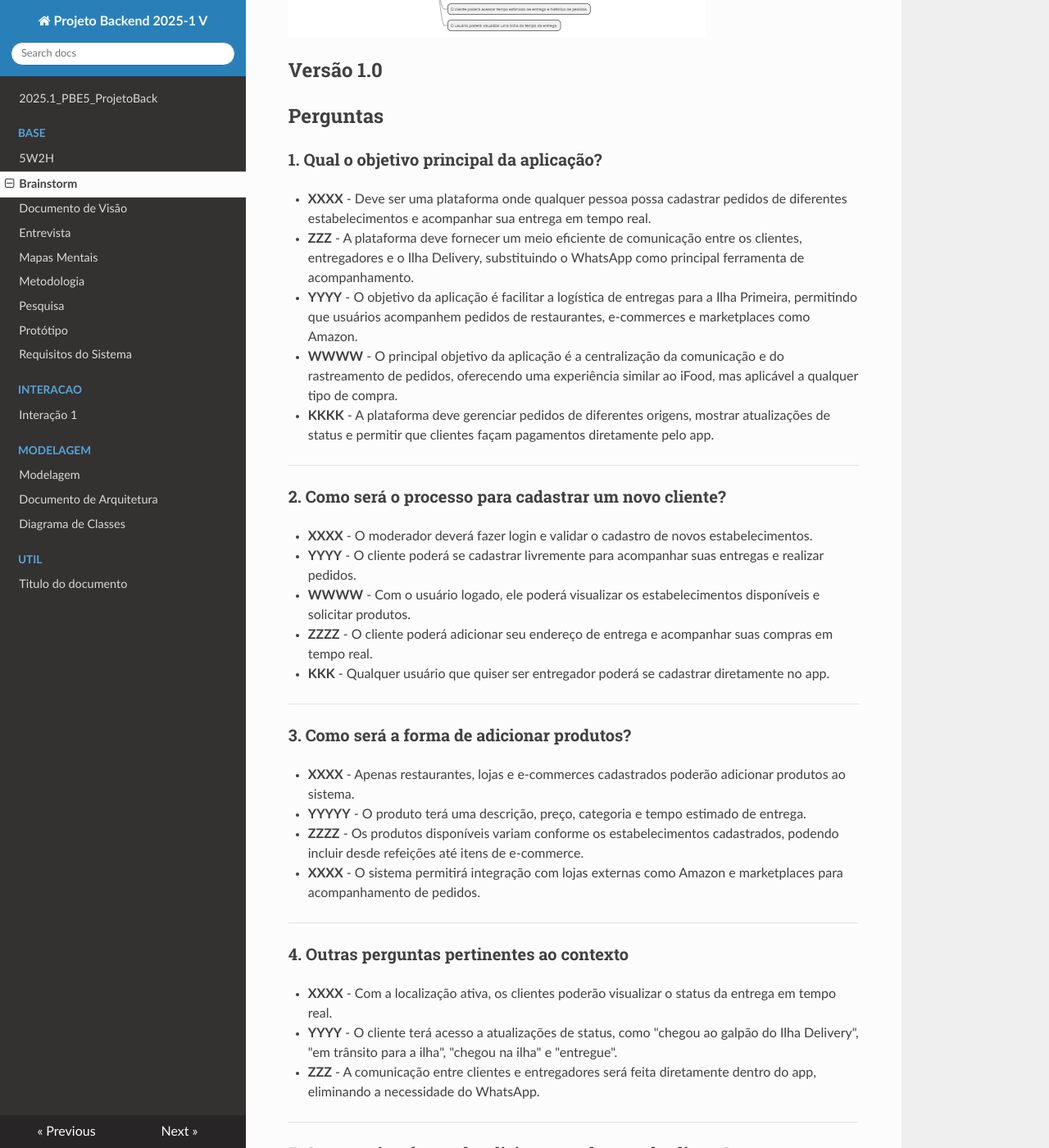
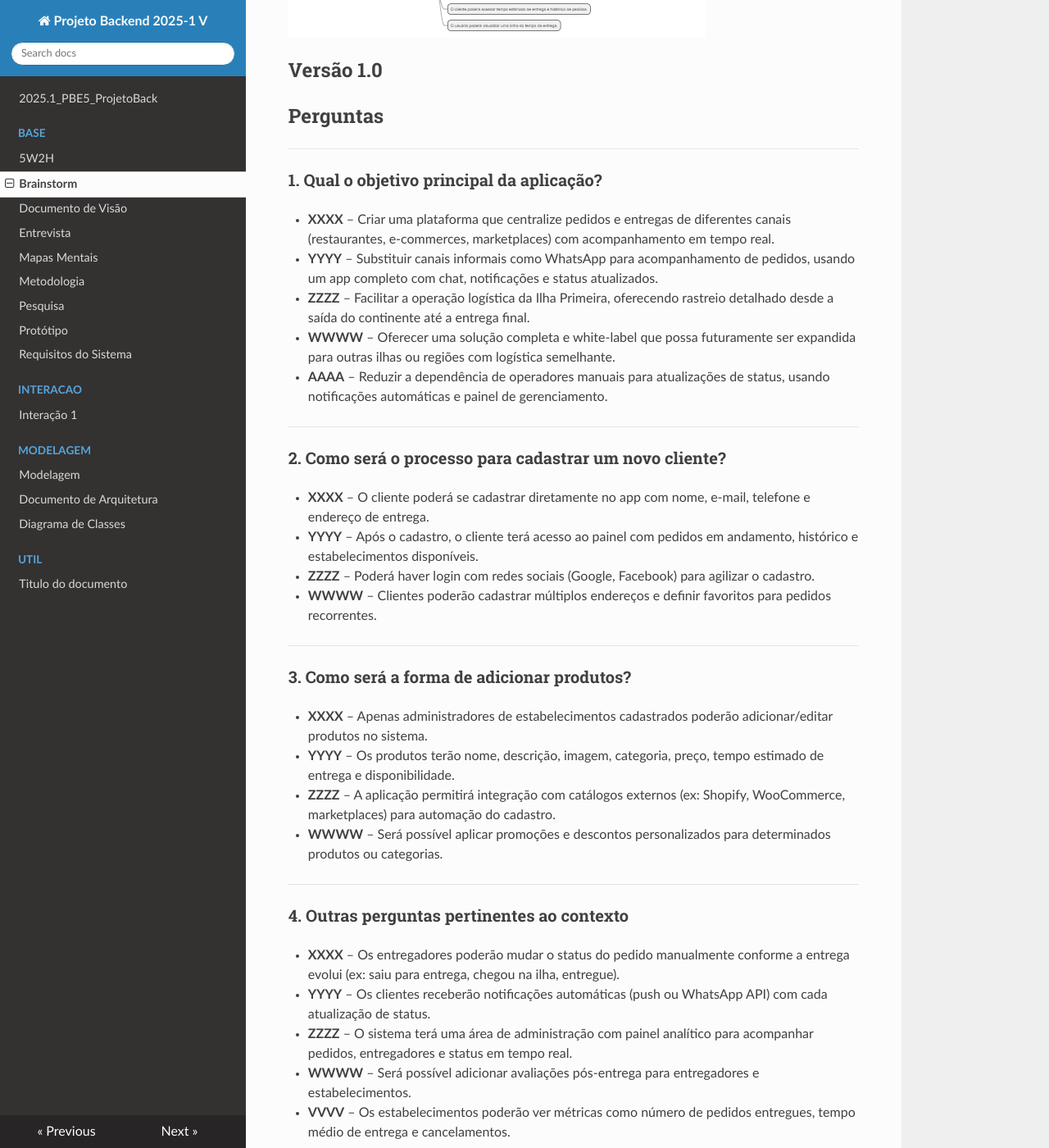
Before and after one commit to Projetos-de-Extensao/PBE_25.1_8001_V, an MkDocs documentation site: the page built from docs/base/Brainstorm.md, in a window 1280 px wide and 1400 px high, scrolled down 884 px. Shown: the whole window at 82% size. Built offline with MkDocs 1.6.1, drawn with Linux system fonts in a browser that asks for light colours; nearby versions of some CDN libraries; some of the changed text lies outside the part shown.

Commit message:
Update Brainstorm.md

```diff
--- a/docs/base/Brainstorm.md
+++ b/docs/base/Brainstorm.md
@@ -18,53 +18,65 @@ A equipe se reuniu para debater ideias gerais sobre o projeto via..., começou .
 ![Mapa Mental](https://github.com/Projetos-de-Extensao/PBE_25.1_8001_V/blob/main/docs/assets/Mapas%20Mentais/mapaMental.png)
 
 
-## Versão 1.0
+## **Versão 1.0**
 
-## Perguntas
+## **Perguntas**
+
+---
 
 ### **1. Qual o objetivo principal da aplicação?**
-- **XXXX** - Deve ser uma plataforma onde qualquer pessoa possa cadastrar pedidos de diferentes estabelecimentos e acompanhar sua entrega em tempo real.
-- **ZZZ** - A plataforma deve fornecer um meio eficiente de comunicação entre os clientes, entregadores e o Ilha Delivery, substituindo o WhatsApp como principal ferramenta de acompanhamento.
-- **YYYY** - O objetivo da aplicação é facilitar a logística de entregas para a Ilha Primeira, permitindo que usuários acompanhem pedidos de restaurantes, e-commerces e marketplaces como Amazon.
-- **WWWW** - O principal objetivo da aplicação é a centralização da comunicação e do rastreamento de pedidos, oferecendo uma experiência similar ao iFood, mas aplicável a qualquer tipo de compra.
-- **KKKK** - A plataforma deve gerenciar pedidos de diferentes origens, mostrar atualizações de status e permitir que clientes façam pagamentos diretamente pelo app.
+
+- **XXXX** – Criar uma plataforma que centralize pedidos e entregas de diferentes canais (restaurantes, e-commerces, marketplaces) com acompanhamento em tempo real.
+- **YYYY** – Substituir canais informais como WhatsApp para acompanhamento de pedidos, usando um app completo com chat, notificações e status atualizados.
+- **ZZZZ** – Facilitar a operação logística da Ilha Primeira, oferecendo rastreio detalhado desde a saída do continente até a entrega final.
+- **WWWW** – Oferecer uma solução completa e white-label que possa futuramente ser expandida para outras ilhas ou regiões com logística semelhante.
+- **AAAA** – Reduzir a dependência de operadores manuais para atualizações de status, usando notificações automáticas e painel de gerenciamento.
 
 ---
 
 ### **2. Como será o processo para cadastrar um novo cliente?**
-- **XXXX** - O moderador deverá fazer login e validar o cadastro de novos estabelecimentos.
-- **YYYY** - O cliente poderá se cadastrar livremente para acompanhar suas entregas e realizar pedidos.
-- **WWWW** - Com o usuário logado, ele poderá visualizar os estabelecimentos disponíveis e solicitar produtos.
-- **ZZZZ** - O cliente poderá adicionar seu endereço de entrega e acompanhar suas compras em tempo real.
-- **KKK** - Qualquer usuário que quiser ser entregador poderá se cadastrar diretamente no app.
+
+- **XXXX** – O cliente poderá se cadastrar diretamente no app com nome, e-mail, telefone e endereço de entrega.
+- **YYYY** – Após o cadastro, o cliente terá acesso ao painel com pedidos em andamento, histórico e estabelecimentos disponíveis.
+- **ZZZZ** – Poderá haver login com redes sociais (Google, Facebook) para agilizar o cadastro.
+- **WWWW** – Clientes poderão cadastrar múltiplos endereços e definir favoritos para pedidos recorrentes.
 
 ---
 
 ### **3. Como será a forma de adicionar produtos?**
-- **XXXX** - Apenas restaurantes, lojas e e-commerces cadastrados poderão adicionar produtos ao sistema.
-- **YYYYY** - O produto terá uma descrição, preço, categoria e tempo estimado de entrega.
-- **ZZZZ** - Os produtos disponíveis variam conforme os estabelecimentos cadastrados, podendo incluir desde refeições até itens de e-commerce.
-- **XXXX** - O sistema permitirá integração com lojas externas como Amazon e marketplaces para acompanhamento de pedidos.
+
+- **XXXX** – Apenas administradores de estabelecimentos cadastrados poderão adicionar/editar produtos no sistema.
+- **YYYY** – Os produtos terão nome, descrição, imagem, categoria, preço, tempo estimado de entrega e disponibilidade.
+- **ZZZZ** – A aplicação permitirá integração com catálogos externos (ex: Shopify, WooCommerce, marketplaces) para automação do cadastro.
+- **WWWW** – Será possível aplicar promoções e descontos personalizados para determinados produtos ou categorias.
 
 ---
 
 ### **4. Outras perguntas pertinentes ao contexto**
-- **XXXX** - Com a localização ativa, os clientes poderão visualizar o status da entrega em tempo real.
-- **YYYY** - O cliente terá acesso a atualizações de status, como "chegou ao galpão do Ilha Delivery", "em trânsito para a ilha", "chegou na ilha" e "entregue".
-- **ZZZ** - A comunicação entre clientes e entregadores será feita diretamente dentro do app, eliminando a necessidade do WhatsApp.
+
+- **XXXX** – Os entregadores poderão mudar o status do pedido manualmente conforme a entrega evolui (ex: saiu para entrega, chegou na ilha, entregue).
+- **YYYY** – Os clientes receberão notificações automáticas (push ou WhatsApp API) com cada atualização de status.
+- **ZZZZ** – O sistema terá uma área de administração com painel analítico para acompanhar pedidos, entregadores e status em tempo real.
+- **WWWW** – Será possível adicionar avaliações pós-entrega para entregadores e estabelecimentos.
+- **VVVV** – Os estabelecimentos poderão ver métricas como número de pedidos entregues, tempo médio de entrega e cancelamentos.
 
 ---
 
 ### **5. Como seria a forma de adicionar produtos pelo cliente?**
-- **XXX** - O cliente poderá selecionar produtos dentro dos estabelecimentos cadastrados e adicionar ao carrinho.
-- **YYY** - Será possível personalizar pedidos, como escolher opções adicionais ou remover itens específicos.
+
+- **XXX** – O cliente seleciona os produtos disponíveis em estabelecimentos listados e adiciona ao carrinho.
+- **YYY** – Será possível editar o pedido, escolher adicionais, comentários (ex: sem cebola), e visualizar o tempo estimado.
+- **ZZZ** – Após confirmar o pedido, o cliente poderá acompanhar todo o processo no app, com opção de chat com o entregador.
 
 ---
 
 ### **6. Quais informações seriam interessantes para o cliente?**
-- **XXX** - Informações detalhadas sobre o status do pedido em tempo real.
-- **ZZZZ** - O cliente usuário poderá acessar informações sobre tempo estimado de entrega, histórico de pedidos e status da entrega.
-- **WWWW** - O usuário poderá visualizar uma linha do tempo da entrega, incluindo status como "chegou ao galpão", "em trânsito" e "entregue".
+
+- **XXX** – Status atualizado em tempo real com etapas personalizadas como "chegou no galpão", "em trânsito", "chegou na ilha", "entregue".
+- **YYYY** – Tempo estimado de entrega com base em entregas anteriores + localização atual do pedido.
+- **ZZZZ** – Histórico de pedidos com detalhes, possibilidade de repetir pedido anterior e exportar comprovante.
+- **WWWW** – Acesso a chat com entregador e notificações visuais/sonoras para cada alteração no status.
+- **VVVV** – Mapa com o trajeto da entrega (se disponível) ou status textual com última atualização.
 
 
 ### Requisitos elicitados
```
